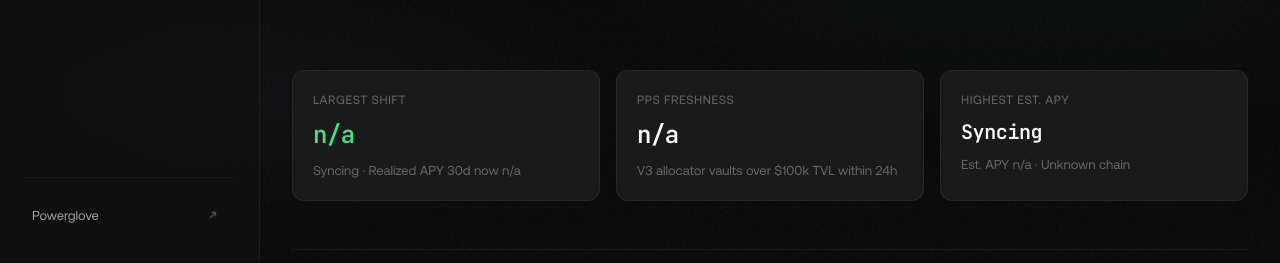
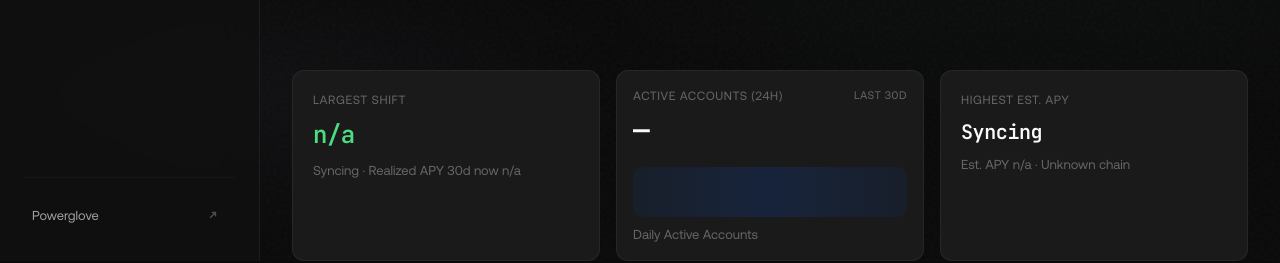
Before and after one commit to jorphex/yHelper, a Next.js app in the folder web/: page / in a window 1280 px wide. Shown: the part 539-802 px from the top of the page. Built offline with nearby package versions, Linux system fonts and the light colour scheme; no server answers; a web font is replaced by a local one.

Commit message:
Add active accounts home card

```diff
--- /dev/null
+++ b/web/app/components/mini-line-chart.tsx
@@ -0,0 +1,90 @@
+"use client";
+
+import { useId } from "react";
+
+type DataPoint = {
+  x: string;
+  y: number;
+};
+
+type MiniLineChartProps = {
+  data: DataPoint[];
+  color?: string;
+  height?: number;
+  width?: number;
+  strokeWidth?: number;
+};
+
+export function MiniLineChart({
+  data,
+  color = "var(--accent, #0657E9)",
+  height = 60,
+  width = 200,
+  strokeWidth = 2,
+}: MiniLineChartProps) {
+  const gradientId = useId().replace(/:/g, "");
+  if (!data || data.length < 2) return null;
+
+  const values = data.map((d) => d.y);
+  const min = Math.min(...values);
+  const max = Math.max(...values);
+  const range = max - min || 1;
+
+  // Add padding
+  const padding = { top: 4, right: 4, bottom: 4, left: 4 };
+  const chartWidth = width - padding.left - padding.right;
+  const chartHeight = height - padding.top - padding.bottom;
+
+  const getX = (index: number) =>
+    padding.left + (index / (data.length - 1)) * chartWidth;
+  const getY = (value: number) =>
+    padding.top + chartHeight - ((value - min) / range) * chartHeight;
+
+  // Build path
+  let path = "";
+  data.forEach((point, i) => {
+    const x = getX(i);
+    const y = getY(point.y);
+    if (i === 0) {
+      path += `M ${x} ${y}`;
+    } else {
+      path += ` L ${x} ${y}`;
+    }
+  });
+
+  // Create area path for gradient fill
+  const areaPath =
+    path +
+    ` L ${getX(data.length - 1)} ${height - padding.bottom}` +
+    ` L ${padding.left} ${height - padding.bottom} Z`;
+
+  return (
+    <svg
+      width="100%"
+      height={height}
+      viewBox={`0 0 ${width} ${height}`}
+      preserveAspectRatio="none"
+      style={{ display: "block", width: "100%", height: `${height}px` }}
+    >
+      <defs>
+        <linearGradient id={gradientId} x1="0" y1="0" x2="0" y2="1">
+          <stop offset="0%" stopColor={color} stopOpacity="0.2" />
+          <stop offset="100%" stopColor={color} stopOpacity="0" />
+        </linearGradient>
+      </defs>
+      <path
+        d={areaPath}
+        fill={`url(#${gradientId})`}
+        stroke="none"
+      />
+      <path
+        d={path}
+        fill="none"
+        stroke={color}
+        strokeWidth={strokeWidth}
+        strokeLinecap="round"
+        strokeLinejoin="round"
+      />
+    </svg>
+  );
+}
--- /dev/null
+++ b/web/app/hooks/use-dau-data.ts
@@ -0,0 +1,39 @@
+"use client";
+
+import { useQuery } from "@tanstack/react-query";
+import { apiUrl } from "../lib/api";
+
+const DAU_REFRESH_MS = 60_000;
+
+export type DauResponse = {
+  metric?: {
+    headline_label?: string;
+    history_label?: string;
+    history_window_label?: string;
+  } | null;
+  trailing_24h?: {
+    dau_total?: number | null;
+  } | null;
+  last_run?: {
+    status?: string | null;
+  } | null;
+  daily?: Array<{
+    day_utc: string;
+    dau_total: number;
+  }> | null;
+};
+
+async function fetchDauData(days: number = 30): Promise<DauResponse | null> {
+  const res = await fetch(apiUrl("/dau", { days }), { cache: "no-store" });
+  if (!res.ok) return null;
+  return (await res.json()) as DauResponse;
+}
+
+export function useDauData(days: number = 30) {
+  return useQuery({
+    queryKey: ["dau", days],
+    queryFn: () => fetchDauData(days),
+    refetchInterval: DAU_REFRESH_MS,
+    staleTime: 30_000,
+  });
+}
--- a/web/app/page.tsx
+++ b/web/app/page.tsx
@@ -3,9 +3,11 @@
 import Image from "next/image";
 import Link from "next/link";
 import { useEffect, useState } from "react";
-import { chainLabel, formatHours, formatPct, formatUsd, yearnVaultUrl } from "./lib/format";
+import { chainLabel, formatPct, formatUsd, yearnVaultUrl } from "./lib/format";
 import { KpiCardSkeleton } from "./components/skeleton";
 import { useHomeData } from "./hooks/use-home-data";
+import { useDauData } from "./hooks/use-dau-data";
+import { MiniLineChart } from "./components/mini-line-chart";
 
 type ChangeMoverRow = {
   vault_address?: string | null;
@@ -51,6 +53,7 @@ function compactTitle(value: string | null | undefined, max = 18): string {
 
 export default function HomePage() {
   const { data, isLoading } = useHomeData();
+  const { data: dauData, isLoading: isDauLoading } = useDauData(30);
   const [mounted, setMounted] = useState(false);
 
   useEffect(() => {
@@ -76,20 +79,21 @@ export default function HomePage() {
     : null;
   const highestYieldName = compactTitle(highestYieldVault?.name ?? highestYieldVault?.symbol ?? null);
   const highestYieldApy = formatPct(highestYieldVault?.est_apy ?? null, 1);
-  const ppsStaleRatio = overview?.freshness?.pps_stale_ratio ?? null;
-  const ppsStaleVaults = overview?.freshness?.pps_vaults_stale ?? null;
-  const ppsTrackedVaults = overview?.freshness?.pps_vaults_total ?? null;
-  const ppsFreshRatio = Number.isFinite(ppsStaleRatio) ? Math.max(0, 1 - Number(ppsStaleRatio)) : null;
-  const ppsFreshVaults = Number.isFinite(ppsTrackedVaults) && Number.isFinite(ppsStaleVaults)
-    ? Math.max(0, Number(ppsTrackedVaults) - Number(ppsStaleVaults))
-    : null;
-  const ppsFreshnessHint = Number.isFinite(ppsFreshVaults) && Number.isFinite(ppsTrackedVaults)
-    ? `${ppsFreshVaults} / ${ppsTrackedVaults} V3 allocator vaults over $100k TVL within 24h`
-    : "V3 allocator vaults over $100k TVL within 24h";
 
   const currentYearnVaultCount = Number.isFinite(overview?.protocol_context?.current_yearn?.vaults ?? null)
     ? `${overview?.protocol_context?.current_yearn?.vaults}`
     : "n/a";
+
+  // DAU data formatting
+  const dauHeadline = dauData?.trailing_24h?.dau_total ?? null;
+  const dauHeadlineLabel = dauData?.metric?.headline_label ?? "Active Accounts (24h)";
+  const dauChartLabel = dauData?.metric?.history_label ?? "Daily Active Accounts";
+  const dauWindowLabel = dauData?.metric?.history_window_label ?? "Last 30d";
+  const dauChartData = (dauData?.daily ?? [])
+    .filter((d): d is { day_utc: string; dau_total: number } => !!d && typeof d.dau_total === "number")
+    .map((d) => ({ x: d.day_utc, y: d.dau_total }));
+  const hasDauHistory = dauChartData.some((point) => point.y > 0);
+  const isDauBackfilling = dauData?.last_run?.status === "running" && !hasDauHistory;
 
   return (
     <div className={`transition-opacity duration-500 ${mounted ? 'opacity-100' : 'opacity-0'}`}>
@@ -148,10 +152,42 @@ export default function HomePage() {
               </div>
             </div>
 
-            <div className="kpi-card">
-              <div className="kpi-label">PPS Freshness</div>
-              <div className="kpi-value">{formatPct(ppsFreshRatio, 1)}</div>
-              <div className="kpi-hint">{ppsFreshnessHint}</div>
+            <div className="kpi-card" style={{ padding: '16px' }}>
+              <div style={{ display: 'flex', justifyContent: 'space-between', alignItems: 'flex-start', marginBottom: '8px' }}>
+                <div>
+                  <div className="kpi-label" style={{ marginBottom: '4px' }}>{dauHeadlineLabel}</div>
+                  <div className="kpi-value" style={{ fontSize: '28px', fontWeight: 700 }}>
+                    {!isDauLoading && Number.isFinite(dauHeadline) ? (dauHeadline as number).toLocaleString() : "—"}
+                  </div>
+                </div>
+                <div style={{ fontSize: '11px', color: 'var(--text-tertiary)', textTransform: 'uppercase', letterSpacing: '0.05em' }}>
+                  {dauWindowLabel}
+                </div>
+              </div>
+              <div style={{ marginTop: '8px', minHeight: '50px' }}>
+                {!isDauLoading && hasDauHistory && dauChartData.length >= 2 ? (
+                  <MiniLineChart
+                    data={dauChartData}
+                    color="var(--accent, #0657E9)"
+                    height={50}
+                    width={280}
+                    strokeWidth={2}
+                  />
+                ) : (
+                  <div
+                    aria-hidden="true"
+                    style={{
+                      height: '50px',
+                      borderRadius: '10px',
+                      background:
+                        'linear-gradient(90deg, rgba(6,87,233,0.08) 0%, rgba(6,87,233,0.16) 50%, rgba(6,87,233,0.08) 100%)',
+                    }}
+                  />
+                )}
+              </div>
+              <div className="kpi-hint" style={{ marginTop: '8px' }}>
+                {isDauLoading || isDauBackfilling ? 'Backfilling daily history…' : dauChartLabel}
+              </div>
             </div>
 
             <div className="kpi-card">
```
